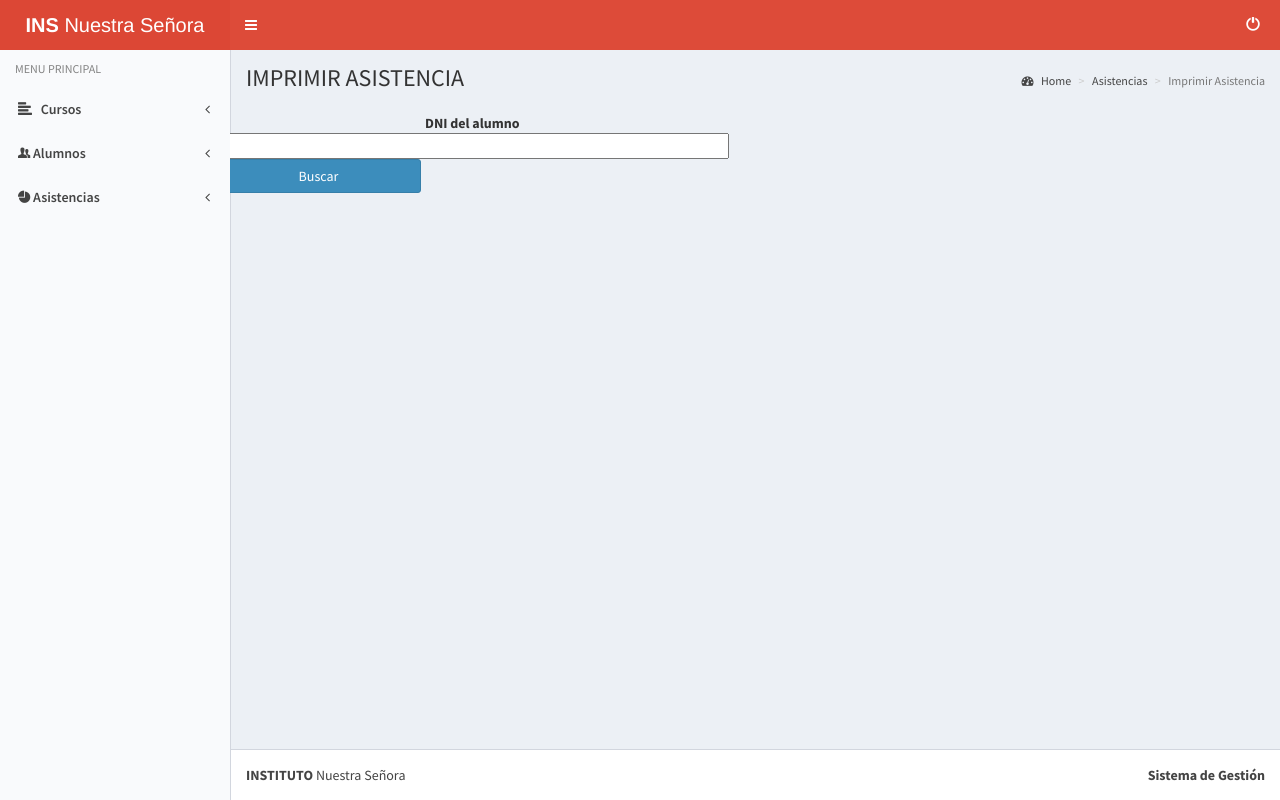
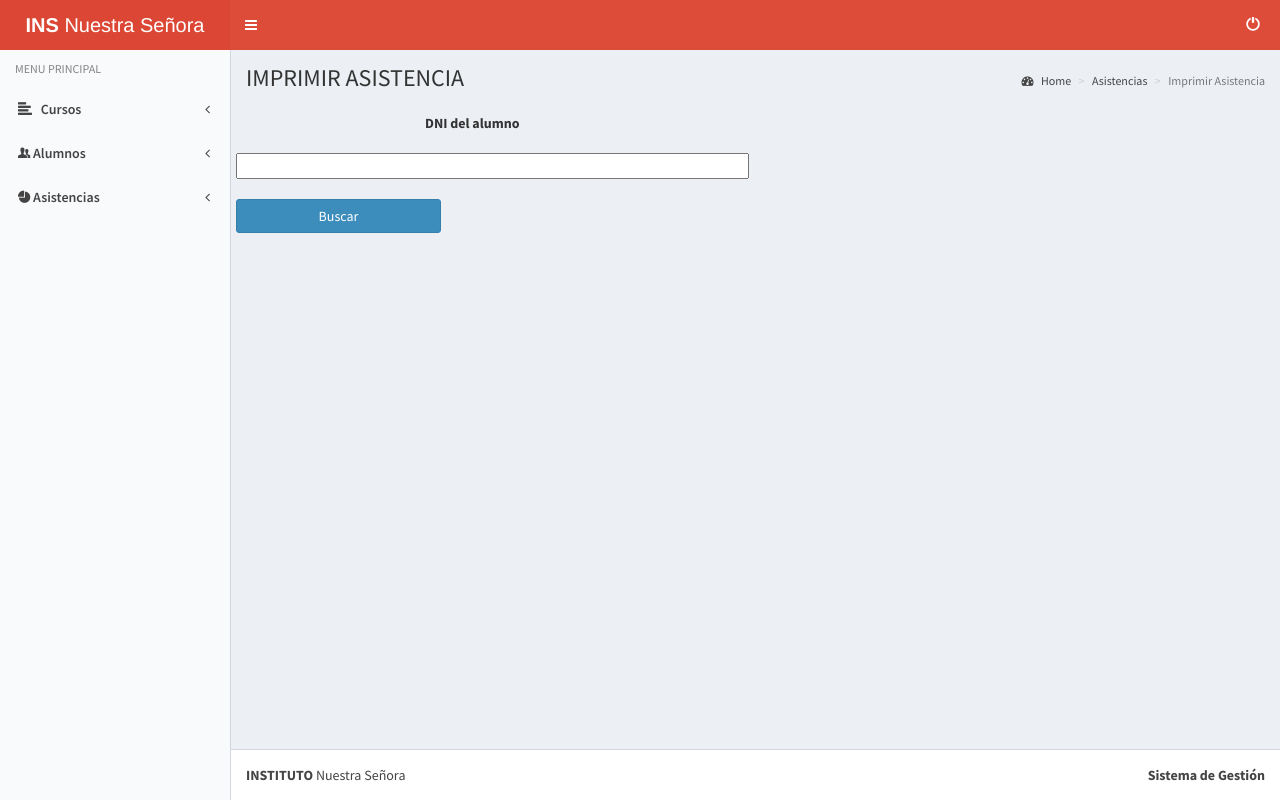
Before and after one commit to francomor/proyecto_instituto_xp, a PHP site: page /formularioListarInasistencias.php in a window 1280 px wide. Run offline with PHP 8.4, Linux system fonts and the light colour scheme; some libraries are stand-ins or nearby versions.

Commit message:
Corrige la posicion de los elementos
Acomoda la visualizacion del formulario de la seccion "Registrar Asistencia".

```diff
--- a/persistencia/conexionBD.php
+++ b/persistencia/conexionBD.php
@@ -9,10 +9,10 @@ error_reporting(E_ALL);
 class ConexionBD {
 
     private $_connection;
-    private static $_instance; //Instancia unica de BD
+    private static $_instance; //The single instance
     private $_host = "localhost";
     private $_username = "root";
-    private $_password = "admin"; //contraseña BD
+    private $_password = "admin"; //admin
     private $_database = "instituto";
 
     /*
--- a/presentacion/formularioListarInasistencias.php
+++ b/presentacion/formularioListarInasistencias.php
@@ -5,6 +5,20 @@
   include_once("GUIPreceptor.class.php");
   $gui_preceptor = new GUIPreceptor();
 ?>
+
+  <!--Posiciona los elementos de manera correcta-->
+  <style type="text/css">
+    input{
+      margin-left: 20px;
+      margin-right: 20px;
+      margin-top: 20px;
+      margin-bottom: 20px;
+    }
+    button{
+      margin-left: 20px;
+      margin-right: 20px;
+    }
+  </style>
 
   <div class="content-wrapper">
 
--- a/presentacion/header.php
+++ b/presentacion/header.php
@@ -20,7 +20,7 @@
 <div class="wrapper">
 
   <header class="main-header">
-    <a href="index2.html" class="logo">
+    <a href="#" class="logo">
       <span class="logo-mini"> <img src="../recursos/imagenes/minilogo.jpeg"></span>
       <span class="logo-lg"><b>INS</b> Nuestra Señora</span>
 
```
